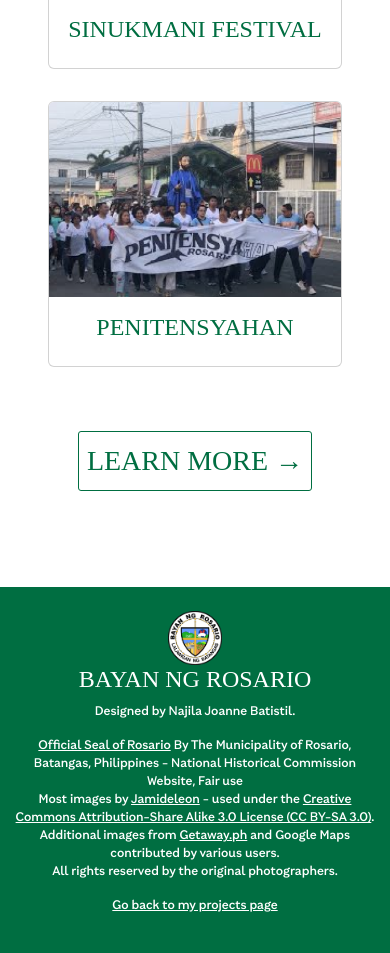
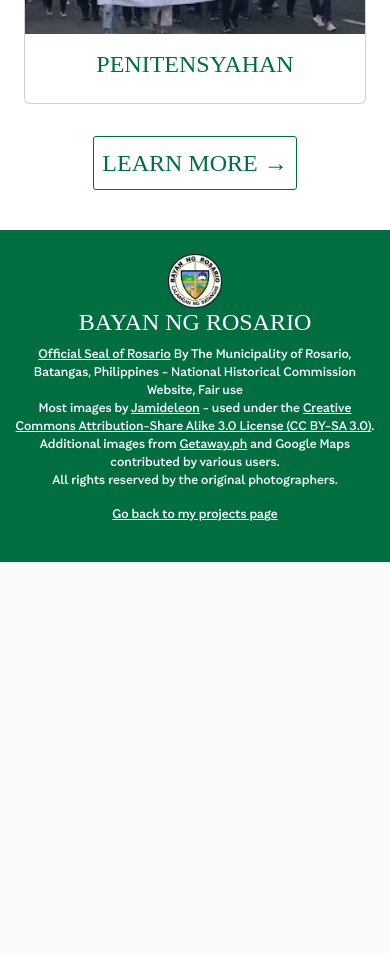
Before and after one commit to najilabatistil/najilabatistil.github.io, a PHP site: page /project2/ in a window 390 px wide. Shown: the part 3366-4319 px from the top of the page. After the commit the page ends 3928 px from the top, so only its background shows below. Run offline with PHP 8.4, Linux system fonts and the light colour scheme; some web fonts are replaced.

Commit message:
[project2] Improved website layout and responsiveness

```diff
--- a/project2/index.html
+++ b/project2/index.html
@@ -9,7 +9,6 @@
   <link href="https://cdn.jsdelivr.net/npm/bootstrap@5.3.3/dist/css/bootstrap.min.css" rel="stylesheet"
     integrity="sha384-QWTKZyjpPEjISv5WaRU9OFeRpok6YctnYmDr5pNlyT2bRjXh0JMhjY6hW+ALEwIH" crossorigin="anonymous">
   <link href="https://db.onlinewebfonts.com/c/0df48aa97e8bc658253c8d1c6ee63799?family=Neusa-Bold" rel="stylesheet">
-  <link rel="preload" href="../fonts/Brutalista Medium.ttf" as="font" type="font/ttf" crossorigin>
   <link rel="stylesheet" href="styles.css">
 </head>
 
@@ -33,7 +32,8 @@
             <a class="nav-link" aria-current="page" href="index.html">HOME</a>
           </li>
           <li class="nav-item dropdown">
-            <a class="nav-link dropdown-toggle" href="about.html" role="button" data-bs-toggle="dropdown" aria-expanded="false">
+            <a class="nav-link dropdown-toggle" href="about.html" role="button" data-bs-toggle="dropdown"
+              aria-expanded="false">
               ABOUT
             </a>
             <ul class="dropdown-menu">
@@ -45,12 +45,14 @@
             </ul>
           </li>
           <li class="nav-item dropdown">
-            <a class="nav-link dropdown-toggle" href="attractions.html" role="button" data-bs-toggle="dropdown" aria-expanded="false">
+            <a class="nav-link dropdown-toggle" href="attractions.html" role="button" data-bs-toggle="dropdown"
+              aria-expanded="false">
               ATTRACTIONS
             </a>
             <ul class="dropdown-menu dropdown-end">
               <li><a class="dropdown-item" href="attractions.html">ATTRACTIONS</a></li>
-              <li><a class="dropdown-item" href="attractions.html#our-lady-of-the-rosary">OUR LADY OF THE ROSARY PARISH</a></li>
+              <li><a class="dropdown-item" href="attractions.html#our-lady-of-the-rosary">OUR LADY OF THE ROSARY
+                  PARISH</a></li>
               <li><a class="dropdown-item" href="attractions.html#tombol-hill">TOMBOL HILL</a></li>
               <li><a class="dropdown-item" href="attractions.html#brc">BATANGAS RACING CIRCUIT</a></li>
               <li><a class="dropdown-item" href="attractions.html#naambon-falls">NAAMBON FALLS</a></li>
@@ -71,7 +73,7 @@
   </div>
 
   <!-- Welcome Section -->
-  <div class="container-fluid p-5">
+  <div class="container-fluid p-4">
     <div class="row align-items-center">
 
       <div class="col-lg px-3">
@@ -82,7 +84,7 @@
           Nestled in the heart of Batangas, Rosario is a vibrant town known for its rich agricultural heritage and warm,
           close-knit community. Discover the charm of Rosario, where nature, history, and community come together.
         </p>
-        <a href="about.html" class="btn white-button px-3 mb-5 w-100">LEARN MORE ABOUT ROSARIO →</a>
+        <a href="about.html" class="btn white-button mb-4 w-100">LEARN MORE ABOUT ROSARIO →</a>
       </div>
 
       <div class="col-lg text-center px-3">
@@ -94,7 +96,8 @@
   </div>
 
   <!-- Attractions Section -->
-  <div class="container-fluid p-5" style="background-color: #006E41;">
+  <div class="container-fluid p-4" style="background-color: #006E41;">
+
     <div class="row text-center">
       <h1 class="white-heading">
         TOP ATTRACTIONS
@@ -104,34 +107,35 @@
       </p>
     </div>
 
-    <div class="row text-center">
-      <div class="col-lg-4 my-3">
+    <div class="row text-center d-flex justify-content-center">
+
+      <div class="col-lg-3 col-md-6 col-sm-6 my-3">
         <div class="card h-100 ">
           <img src="https://upload.wikimedia.org/wikipedia/commons/4/46/Our_Lady_of_the_Most_Holy_Rosary_Parish.jpg"
             class="card-img-top" alt="Our Lady of the Rosary Parish Church">
-          <div class="card-body justify-content-center align-items-center">
+          <div class="card-body">
             <h5 class="green-heading-3">OUR LADY OF THE ROSARY PARISH CHURCH</h5>
             <a href="attractions.html#our-lady-of-the-rosary" class="btn white-button-2 p-2 my-3">LOOK →</a>
           </div>
         </div>
       </div>
 
-      <div class="col-lg-4 my-3">
+      <div class="col-lg-3 col-md-6 col-sm-6 my-3">
         <div class="card h-100">
           <img src="https://upload.wikimedia.org/wikipedia/commons/c/cf/Tombol_Hill.jpg" class="card-img-top"
             alt="Tombol Hill">
-          <div class="card-body justify-content-center align-items-center">
-            <h5 class="green-heading-3 m-auto">TOMBOL HILL</h5>
+          <div class="card-body">
+            <h5 class="green-heading-3">TOMBOL HILL</h5>
             <a href="attractions.html#tombol-hill" class="btn white-button-2 p-2 my-3">LOOK →</a>
           </div>
         </div>
       </div>
 
-      <div class="col-lg-4 my-3">
+      <div class="col-lg-3 col-md-6 col-sm-6 my-3">
         <div class="card h-100">
           <img src="https://upload.wikimedia.org/wikipedia/commons/f/fe/BRC_drag.jpg" class="card-img-top"
             alt="Batangas Racing Circuit">
-          <div class="card-body justify-content-center align-items-center">
+          <div class="card-body">
             <h5 class="green-heading-3">BATANGAS RACING CIRCUIT</h5>
             <a href="attractions.html#brc" class="btn white-button-2 p-2 my-3">LOOK →</a>
           </div>
@@ -141,13 +145,14 @@
 
     <div class="row align-items-center text-center">
       <div class="col">
-        <a href="attractions.html" class="btn white-button p-2 mt-5">DISCOVER MORE →</a>
+        <a href="attractions.html" class="btn white-button p-2 my-3">DISCOVER MORE →</a>
       </div>
     </div>
+
   </div>
 
   <!-- Events Section -->
-  <div class="container-fluid p-5">
+  <div class="container-fluid p-4">
     <div class="row align-items-center text-center">
       <h1 class="green-heading">
         EVENTS
@@ -157,8 +162,8 @@
       </p>
     </div>
 
-    <div class="row align-items-center text-center">
-      <div class="col-lg-6 my-3">
+    <div class="row text-center d-flex justify-content-center">
+      <div class="col-lg-3 col-md-6 col-sm-6 my-3">
         <div class="card h-100">
           <img src="https://getaway.ph/storage/2021/06/253990_198340726878895_1825564_n.jpg" class="card-img-top"
             alt="Sinukmani Festival">
@@ -167,7 +172,7 @@
           </div>
         </div>
       </div>
-      <div class="col-lg-6 my-3">
+      <div class="col-lg-3 col-md-6 col-sm-6 my-3">
         <div class="card h-100">
           <img src="images/penitensyahan.png" class="card-img-top" alt="Sinukmani Festival">
           <div class="card-body justify-content-center align-items-center">
@@ -179,7 +184,7 @@
 
     <div class="row align-items-center text-center">
       <div class="col">
-        <a href="events.html" class="btn white-button p-2 my-5">LEARN MORE →</a>
+        <a href="events.html" class="btn white-button p-2 my-3">LEARN MORE →</a>
       </div>
     </div>
   </div>
@@ -189,7 +194,6 @@
     <div class="container">
       <img src="images/logo.png" alt="Logo" width="54">
       <h1 class="white-heading-3">BAYAN NG ROSARIO</h1>
-      <p class="white-footer">Designed by Najila Joanne Batistil.</p>
       <p class="white-footer"><a
           href="https://en.wikipedia.org/wiki/File:Rosario_Batangas.png#/media/File:Rosario_Batangas.png">Official
           Seal of Rosario</a> By The Municipality of Rosario, Batangas, Philippines - National Historical Commission
--- a/project2/styles.css
+++ b/project2/styles.css
@@ -53,37 +53,37 @@ html {
 
 /* CARD STYLE */
 .card:hover {
-    box-shadow: 0 4px 6px #777777; /* Solid black shadow */
+    background-color:#f3f3f3
 }
 
 /* HEADING STYLES */
 .main-heading {
   font-family: Neusa-Bold;
-  font-size: 3.75rem;
+  font-size: 3rem;
   color: #006E41
 }
 
 .green-heading {
   font-family: Neusa-Bold;
-  font-size: 3rem;
+  font-size: 2.5rem;
   color: #006E41
 }
 
 .white-heading {
   font-family: Neusa-Bold;
-  font-size: 3rem;
+  font-size: 2.5rem;
   color: #FFFFFF;
 }
 
 .green-heading-2 {
   font-family: Neusa-Bold;
-  font-size: 2.25rem;
+  font-size: 2rem;
   color: #006E41
 }
 
 .white-heading-2 {
   font-family: Neusa-Bold;
-  font-size: 2.25rem;
+  font-size: 2rem;
   color: #FFFFFF;
 }
 
@@ -102,19 +102,19 @@ html {
 /* PARAGRAPH STYLES */
 .black-paragraph {
   font-family: Brutalista;
-  font-size: 1.125rem;
+  font-size: 1.05rem;
 }
 
 .white-paragraph {
   font-family: Brutalista;
-  font-size: 1.125rem;
+  font-size: 1.05rem;
   color: #FFFFFF;
 }
 
 /* BUTTON STYLES */
 .white-button {
   font-family: Neusa-Bold;
-  font-size: 1.75rem;
+  font-size: 1.5rem;
   background-color: #FFFFFF;
   color: #006E41;
   border: 1px solid #006E41;
@@ -129,7 +129,7 @@ html {
 
 .white-button-2 {
   font-family: Neusa-Bold;
-  font-size: 1.5rem;
+  font-size: 1.25rem;
   background-color: #FFFFFF;
   color: #006E41;
   border: 1px solid #006E41;
```
Also changed, not shown: project2/about.html (+7 -9 lines), project2/attractions.html (+19 -21 lines), project2/events.html (+11 -13 lines).
